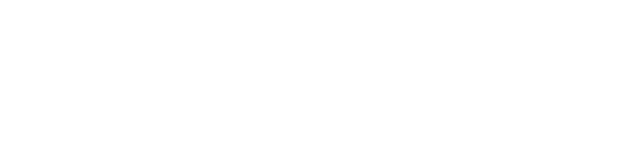
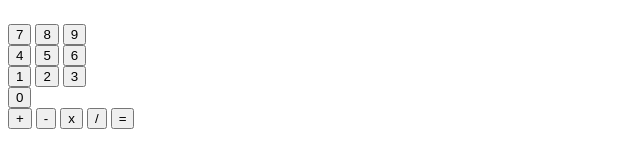
Before and after one commit to mattpike1012/Calculator, a plain HTML site: page index.html in a window 1280 px wide. Shown: the whole page, without its empty margins (0-640 px from the left). Drawn offline with Linux system fonts and the light colour scheme.

Commit message:
Numbers Displayed

```diff
--- a/index.html
+++ b/index.html
@@ -5,6 +5,38 @@
         <script src = 'script.js' defer></script>
     </head>
     <body>
-        <div class = "container"></div>
+        <div class = "container">
+            <div class = "container" id = "calculator">
+                <div class = "display">
+                </div>
+                <div class = "buttons">
+                    <div class = "number-buttons">
+                        <div class = "top-row">
+                            <button class = "button" id = "btn7">7</button>
+                            <button class = "button" id = "btn8">8</button>
+                            <button class = "button" id = "btn9">9</button>
+                        </div>
+                        <div>
+                            <button class = "button" id = "btn4">4</button>
+                            <button class = "button" id = "btn5">5</button>
+                            <button class = "button" id = "btn6">6</button>
+                        </div>
+                        <div>
+                            <button class = "button" id = "btn1">1</button>
+                            <button class = "button" id = "btn2">2</button>
+                            <button class = "button" id = "btn3">3</button>
+                        </div>
+                        <button class = "button" id = "btn0">0</button>
+                    </div>
+                    <div class="operation-buttons">
+                        <button class = "button" id = "btnAdd">+</button>
+                        <button class = "button" id = "btnSubtract">-</button>
+                        <button class = "button" id = "btnMultiply">x</button>
+                        <button class = "button" id = "btnDivide">/</button>
+                        <button class = "button" id = "btnEqual">=</button>
+                    </div>
+                </div>
+            </div>
+        </div>
     </body>
 </html>
--- a/script.js
+++ b/script.js
@@ -13,3 +13,77 @@ function divide(num1, num2){
 function operate(func, num1, num2){
     return func(num1, num2);
 }
+
+/**
+ *
+ * @param {int} num
+ * @returns
+ */
+function newNumber(num){
+    var displayNum;
+    if (previousInput === "first"){
+        if (firstNum === undefined){
+            firstNum = num;
+            displayNum = firstNum;
+        }
+        else {
+            displayNum = firstNum + num;
+            firstNum = displayNum;
+        }
+    }
+    else if (previousInput === "operation"){
+        secondNum = num;
+        displayNum = num;
+    }
+    else if (previousInput === "second"){
+        displayNum = secondNum.toString() + num;
+    }
+    return displayNum;
+}
+
+var firstNum;
+var operation;
+var secondNum;
+var previousInput = "first";
+
+var btnNumbersArr = Array.from(document.querySelector(".number-buttons").children);
+var display = document.querySelector(".display")
+var displayText = document.createElement('p');
+display.appendChild(displayText);
+
+btnNumbersArr.forEach(element => {
+    Array.from(element.children).forEach(button => {
+        button.addEventListener("click", function() {
+            displayText.innerHTML = newNumber(button.textContent);
+        })
+    })
+});
+
+// var btnAdd = document.querySelector("#btnAdd");
+// var btnSubtract = document.querySelector("#btnSubtract");
+// var btnMultiply = document.querySelector("#btnMultiply");
+// var btnDivide = document.querySelector("#btnDivide");
+
+// btnAdd.addEventListener("click", function() {
+//     operation = add();
+// })
+
+// btnSubtract.addEventListener("click", function() {
+//     operation = subtract();
+// })
+
+// btnMultiply.addEventListener("click", function() {
+//     operation = multiply();
+// })
+
+// btnDivide.addEventListener("click", function() {
+//     operation = divide();
+// })
+
+// var btnEqual = document.querySelector("#btnEqual");
+// btnEqual.addEventListener("click", function() {
+//     if (secondNum != NaN){
+//         var display = document.querySelector(".display");
+//         display.textContent = operate(operation, firstNum, secondNum);
+//     }
+// });
--- a/style.css
+++ b/style.css
@@ -0,0 +1,4 @@
+.container {
+    display: flex;
+    flex-direction: column;
+}
```
